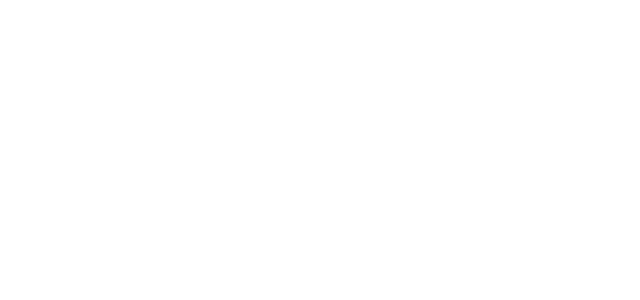
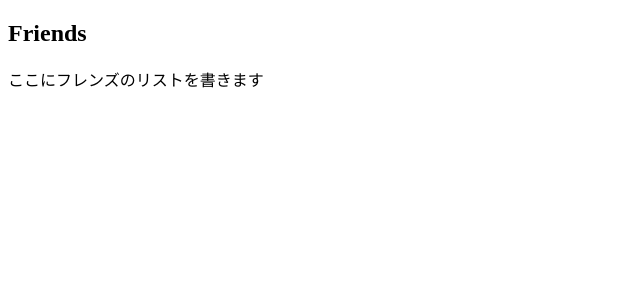
Before and after one commit to totoriri/q-react-router-02, a React (Create React App) app: page /Friend in a window 1280 px wide. Shown: the top 300 px of the page, without its empty margins (0-640 px from the left). Built offline with nearby package versions, Linux system fonts and the light colour scheme.

Commit message:
ADD: add 3page-components

```diff
--- a/package.json
+++ b/package.json
@@ -8,6 +8,7 @@
     "@testing-library/user-event": "^12.1.10",
     "react": "^17.0.1",
     "react-dom": "^17.0.1",
+    "react-router-dom": "^5.2.0",
     "react-scripts": "4.0.1",
     "web-vitals": "^0.2.4"
   },
--- a/src/App.js
+++ b/src/App.js
@@ -1,8 +1,19 @@
+import React from "react"
+import { BrowserRouter as Router, Switch, Route, Link } from "react-router-dom"
+import Home from "./pages/Home"
+import About from "./pages/About"
+import Friend from "./pages/Friend"
 
 function App() {
   return (
     <div className="App">
-
+      <Router>
+        <Switch>
+          <Route exact path="/" component={Home}/>
+          <Route exact path="/About" component={About}/>
+          <Route exact path="/Friend" component={Friend}/>
+        </Switch>
+      </Router>
     </div>
   );
 }
--- /dev/null
+++ b/src/pages/About.js
@@ -0,0 +1,12 @@
+import React from 'react'
+
+const About = () => {
+  return (
+    <div>
+      <h2>About</h2>
+      <p>フレンズに投票するページです</p>
+    </div>
+  )
+}
+
+export default About
--- /dev/null
+++ b/src/pages/Friend.js
@@ -0,0 +1,12 @@
+import React from 'react'
+
+const Friend = () => {
+  return (
+    <div>
+      <h2>Friends</h2>
+      <p>ここにフレンズのリストを書きます</p>
+    </div>
+  )
+}
+
+export default Friend
--- /dev/null
+++ b/src/pages/Home.js
@@ -0,0 +1,12 @@
+import React from 'react'
+
+const Home = () => {
+  return (
+    <div>
+      <h2>Home</h2>
+      <p>Welcome to ようこそ</p>
+    </div>
+  )
+}
+
+export default Home
```
Also changed, not shown: 1 other file (tests, documents, lock files or other folders).
